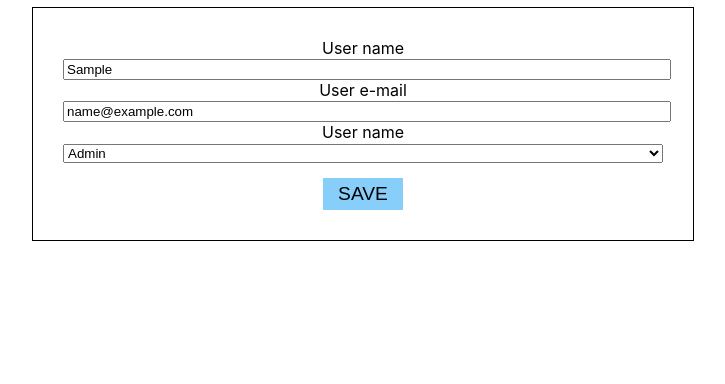
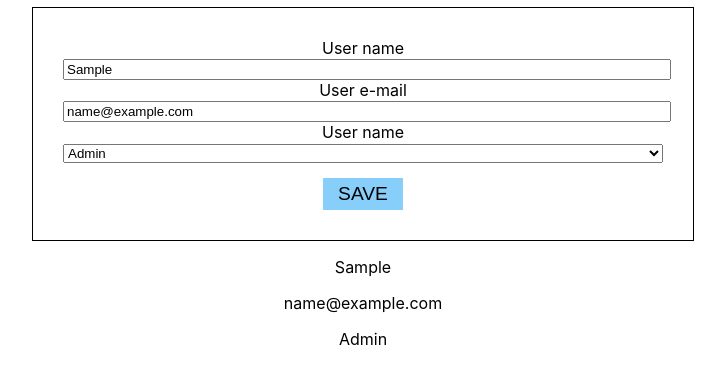
Before and after one commit to mmindykowski/react-formularze-zdarzenia, a React (Create React App) app: page / in a window 1280 px wide. Both pictures are taken after typing "Sample", "name@example.com" into the empty fields and a click on the button "SAVE". Shown: the top 384 px of the page, without its empty margins (277-1002 px from the left). Built offline with nearby package versions, Linux system fonts and the light colour scheme.

Commit message:
listowanie-danych

```diff
--- a/src/UsersList.js
+++ b/src/UsersList.js
@@ -20,7 +20,7 @@ const UsersList = () => {
 
   const setUser = (e) => {
     e.preventDefault();
-    setUsers(users.concat({...formData, id: Date.now()}));
+    setUsers(users.concat({ ...formData, id: Date.now() }));
   };
 
   console.log(users);
@@ -52,6 +52,18 @@ const UsersList = () => {
         </select>
         <button>Save</button>
       </form>
+
+      <div className="list">
+        {users.map((user) => {
+          return (
+            <div className="userItem">
+              <p>{user.username}</p>
+              <p>{user.email}</p>
+              <p>{user.usertype}</p>
+            </div>
+          );
+        })}
+      </div>
     </div>
   );
 };
```
